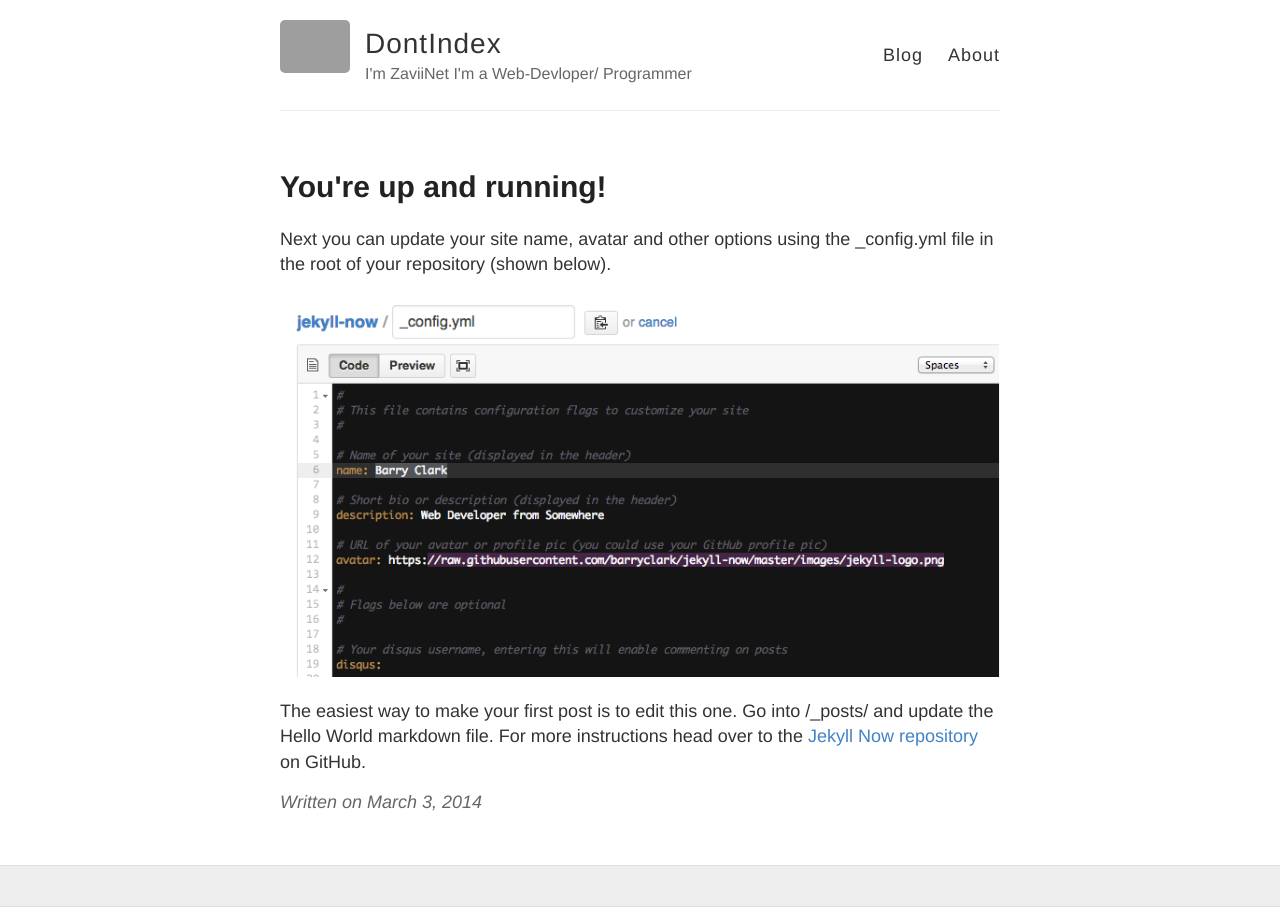
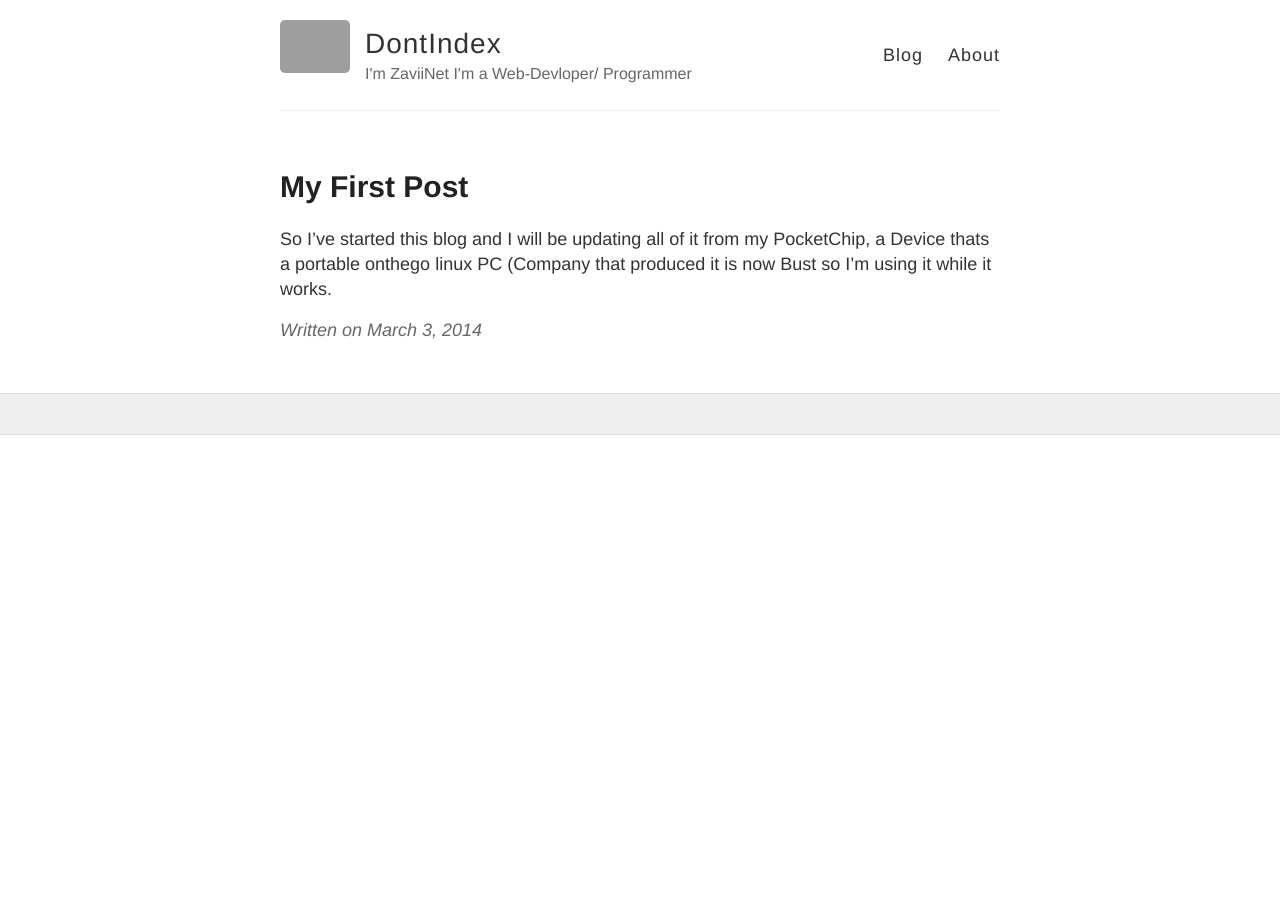
Before and after one commit to ZaviiNet/dontindex, a Jekyll site: the page built from _posts/2014-3-3-Hello-World.md, in a window 1280 px wide. Built offline with Jekyll 4.4.1, drawn with Linux system fonts in a browser that asks for light colours; grey boxes are pictures that could not be loaded.

Commit message:
Update 2014-3-3-Hello-World.md

```diff
--- a/_posts/2014-3-3-Hello-World.md
+++ b/_posts/2014-3-3-Hello-World.md
@@ -1,10 +1,6 @@
 ---
 layout: post
-title: You're up and running!
+title: My First Post
 ---
 
-Next you can update your site name, avatar and other options using the _config.yml file in the root of your repository (shown below).
-
-![_config.yml]({{ site.baseurl }}/images/config.png)
-
-The easiest way to make your first post is to edit this one. Go into /_posts/ and update the Hello World markdown file. For more instructions head over to the [Jekyll Now repository](https://github.com/barryclark/jekyll-now) on GitHub.
+So I've started this blog and I will be updating all of it from my PocketChip, a Device thats a portable onthego linux PC (Company that produced it is now Bust so I'm using it while it works.
```
